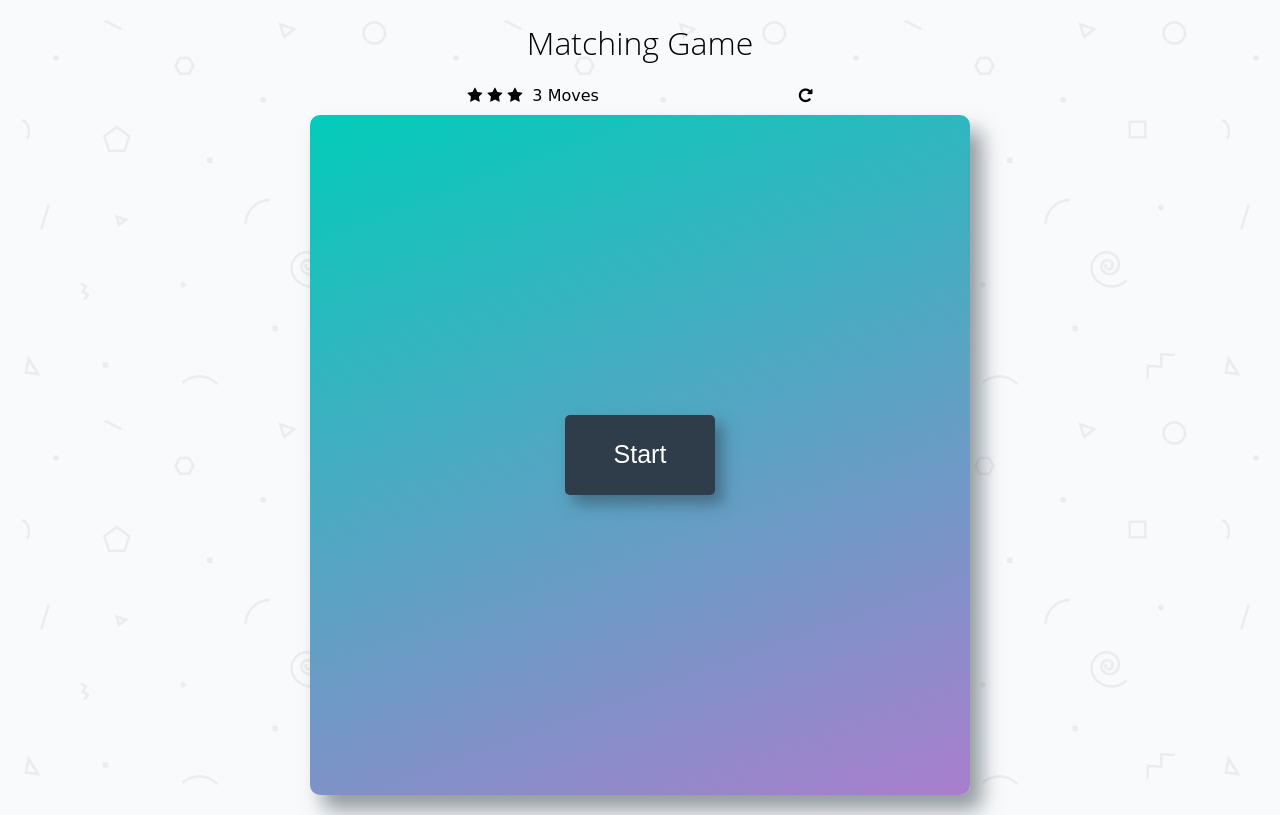
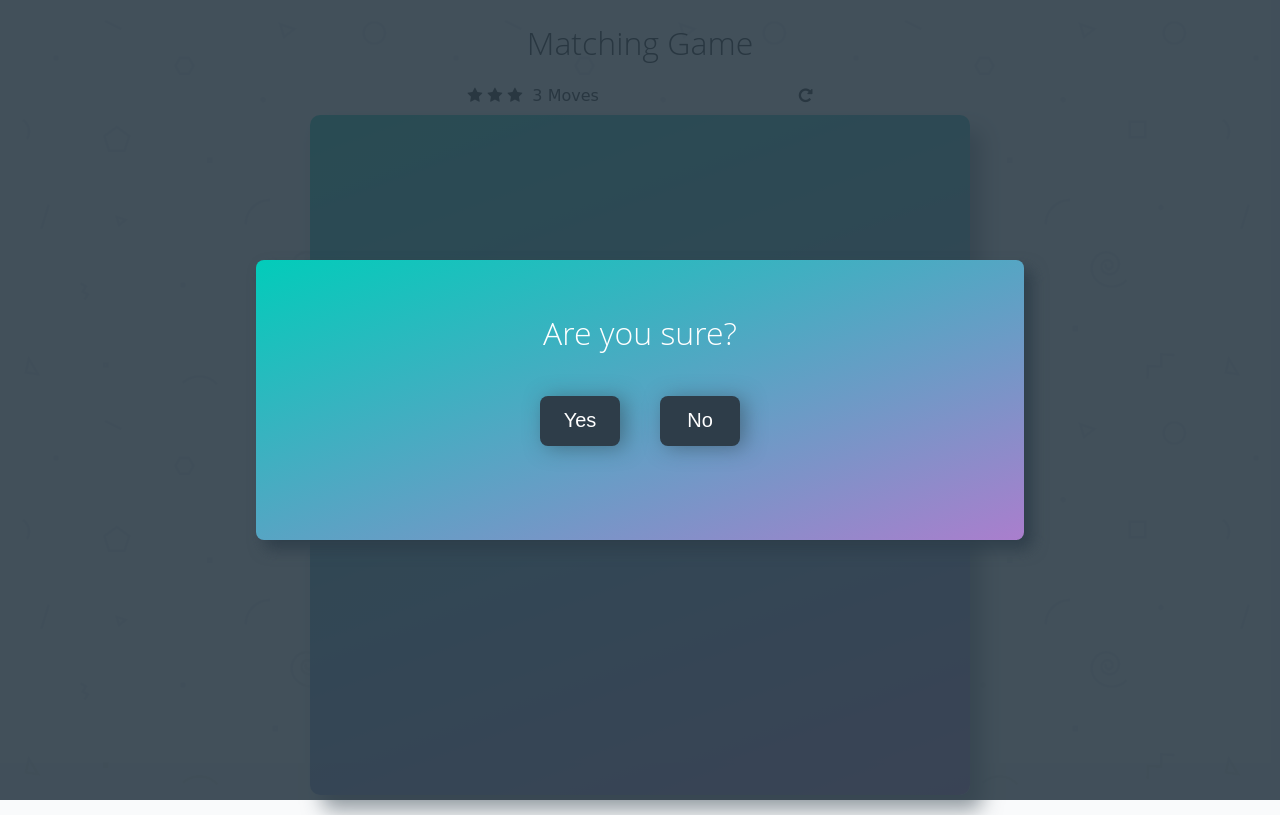
Before and after one commit to a4evo/memory-game-project, a plain HTML site: page index.html in a window 1280 px wide. Both pictures are taken after a click on the element 805 px from the left and 95 px from the top of the page. Drawn offline with Linux system fonts and the light colour scheme; a web font is replaced by a local one.

Commit message:
feat: made function creating popup questions and css for them

```diff
--- a/css/app.css
+++ b/css/app.css
@@ -149,3 +149,56 @@ h1 {
 .start-button:active {
   box-shadow: 2px 3px 15px 0 rgba(46, 61, 73, 0.5);
 }
+
+.popup-new {
+  position: fixed;
+  top: 0px;
+  bottom: 0;
+  left: 0;
+  right: 0;
+  background-color: rgba(46, 61, 73, 0.90);
+  width: 100%;
+  height: 100%;
+}
+
+.popup-inner {
+  z-index: 99px;
+  padding: 30px 25px;
+  width: 60%;
+  height: 35%;
+  text-align: center;
+  background: linear-gradient(160deg, #02ccba 0%, #aa7ecd 100%);
+  color: #fff;
+  border-radius: 8px;
+  overflow: auto;
+  margin: auto;
+  position: absolute;
+  top: 0;
+  left: 0;
+  bottom: 0;
+  right: 0;
+  box-shadow: 8px 9px 15px 0 rgba(46, 61, 73, 0.9);
+}
+.btn {
+    padding: 10px;
+    margin: 20px 20px 0 20px;
+    min-height: 50px;
+    min-width: 80px;
+    background: #2e3d49;
+    font-size: 20px;
+    color: #ffffff;
+    border: 0;
+    border-radius: 8px;
+    cursor: pointer;
+    display: inline-block;
+    box-shadow: 5px 2px 20px 0 rgba(46, 61, 73, 0.5);
+    text-transform: capitalize;
+}
+.btn:hover {
+  background: linear-gradient(160deg, #fff 0%, #ccf 80%);
+  color: #2e3d49;
+}
+
+.btn:active {
+  box-shadow: 2px 3px 15px 0 rgba(46, 61, 73, 0.5);
+}
--- a/js/app.js
+++ b/js/app.js
@@ -51,7 +51,7 @@ document.addEventListener("DOMContentLoaded", function (event) {
    */
 
   document.querySelector(".restart").addEventListener("click", function () {
-
+    showPopup("Are you sure?", ["yes", "no"]);
     //TODO popup question if player sure
     let seriously = true;
 
@@ -75,8 +75,6 @@ document.addEventListener("DOMContentLoaded", function (event) {
    *    + increment the move counter and display it on the page (put this functionality in another function that you call from this one)
    *    + if all cards have matched, display a message with the final score (put this functionality in another function that you call from this one)
    */
-
-
 
 });
 
@@ -102,7 +100,7 @@ function createDeck() {
     isMatched = event.target.classList.contains("match");
 
     if (event.target.nodeName == 'LI' && !isOpened && !isMatched && !blockOpening) {
-      console.log(openedCards);
+      //console.log(openedCards);
 
       if (openedCards === 0) {
 
@@ -159,3 +157,32 @@ function shuffle(array) {
 
   return array;
 }
+
+
+//Create pop-up window with message and buttons
+
+function showPopup(message, buttons) {
+
+  let newPopup = document.createElement("div");
+  newPopup.classList.add("popup-new");
+
+  let innerContainer = document.createElement("div");
+  innerContainer.classList.add("popup-inner");
+
+  let title = document.createElement("h1");
+  title.insertAdjacentHTML('afterbegin', message);
+  innerContainer.appendChild(title);
+
+  for (const button of buttons) {
+    let newButton = document.createElement("button");
+    newButton.classList.add("btn");
+    newButton.insertAdjacentHTML("afterbegin", button );
+    innerContainer.appendChild(newButton);
+  }
+
+  newPopup.appendChild(innerContainer);
+
+
+  document.querySelector("body").appendChild(newPopup);
+
+}
```
